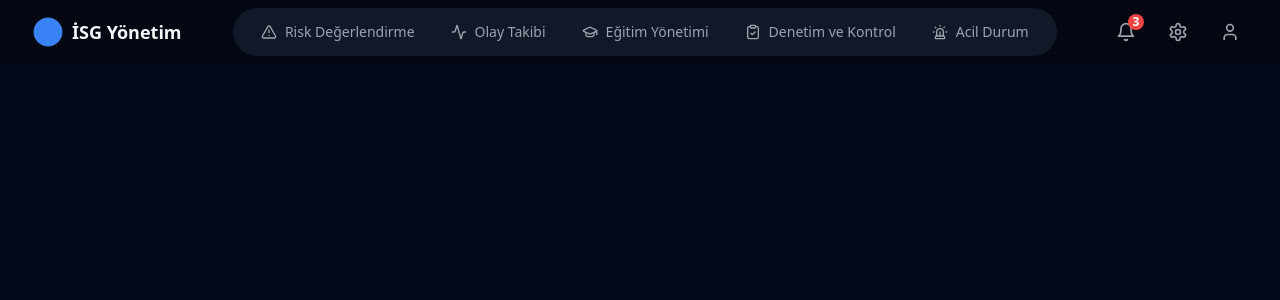
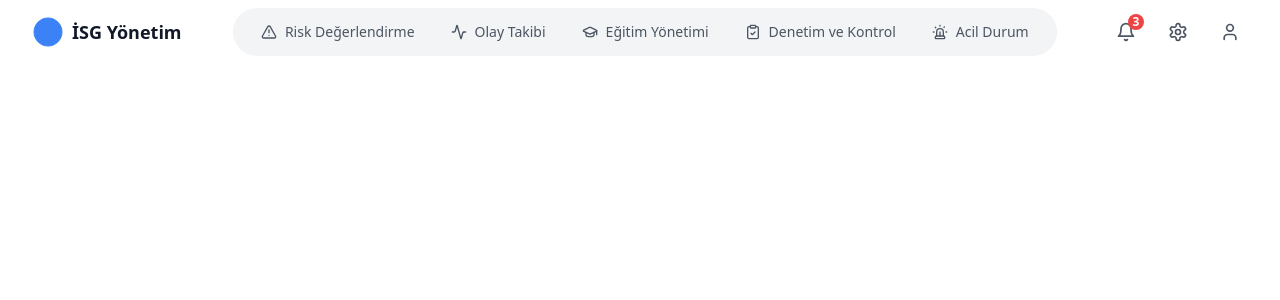
Before and after one commit to imehmetcn/isg, a Next.js app: page / in a window 1280 px wide. Shown: the top 300 px of the page. Built offline with nearby package versions, Linux system fonts and the light colour scheme.

Commit message:
Switch to light theme

```diff
--- a/src/app/globals.css
+++ b/src/app/globals.css
@@ -4,33 +4,33 @@
 
 @layer base {
   :root {
-    --background: 240 10% 3.9%;
-    --foreground: 0 0% 98%;
+    --background: 0 0% 100%;
+    --foreground: 222.2 84% 4.9%;
 
-    --card: 240 10% 3.9%;
-    --card-foreground: 0 0% 98%;
+    --card: 0 0% 100%;
+    --card-foreground: 222.2 84% 4.9%;
 
-    --popover: 240 10% 3.9%;
-    --popover-foreground: 0 0% 98%;
+    --popover: 0 0% 100%;
+    --popover-foreground: 222.2 84% 4.9%;
 
-    --primary: 0 0% 98%;
-    --primary-foreground: 240 5.9% 10%;
+    --primary: 222.2 47.4% 11.2%;
+    --primary-foreground: 210 40% 98%;
 
-    --secondary: 240 3.7% 15.9%;
-    --secondary-foreground: 0 0% 98%;
+    --secondary: 210 40% 96.1%;
+    --secondary-foreground: 222.2 47.4% 11.2%;
 
-    --muted: 240 3.7% 15.9%;
-    --muted-foreground: 240 5% 64.9%;
+    --muted: 210 40% 96.1%;
+    --muted-foreground: 215.4 16.3% 46.9%;
 
-    --accent: 240 3.7% 15.9%;
-    --accent-foreground: 0 0% 98%;
+    --accent: 210 40% 96.1%;
+    --accent-foreground: 222.2 47.4% 11.2%;
 
-    --destructive: 0 62.8% 30.6%;
-    --destructive-foreground: 0 0% 98%;
+    --destructive: 0 84.2% 60.2%;
+    --destructive-foreground: 210 40% 98%;
 
-    --border: 240 3.7% 15.9%;
-    --input: 240 3.7% 15.9%;
-    --ring: 240 4.9% 83.9%;
+    --border: 214.3 31.8% 91.4%;
+    --input: 214.3 31.8% 91.4%;
+    --ring: 222.2 84% 4.9%;
 
     --radius: 0.75rem;
   }
--- a/src/app/layout.tsx
+++ b/src/app/layout.tsx
@@ -29,7 +29,7 @@
   children: React.ReactNode
 }) {
   return (
-    <html lang="tr" className="dark">
+    <html lang="tr">
       <body
         className={cn(
           'min-h-screen bg-background font-sans antialiased',
```
